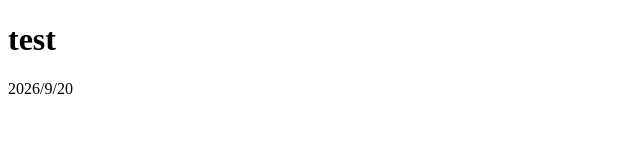
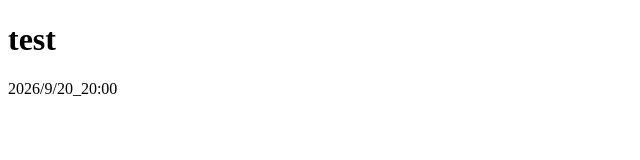
Before and after one commit to Daichish/daichi_app1, a plain HTML site: page test.html in a window 1280 px wide. Shown: the full height of the page, 0-640 px from the left. Drawn offline with Linux system fonts and the light colour scheme.

Commit message:
test:add time to test.html

```diff
--- a/test.html
+++ b/test.html
@@ -7,6 +7,6 @@
 </head>
 <body>
         <h1>test</h1>
-        <p>2026/9/20</p>
+        <p>2026/9/20_20:00</p>
 </body>
 </html>
```
